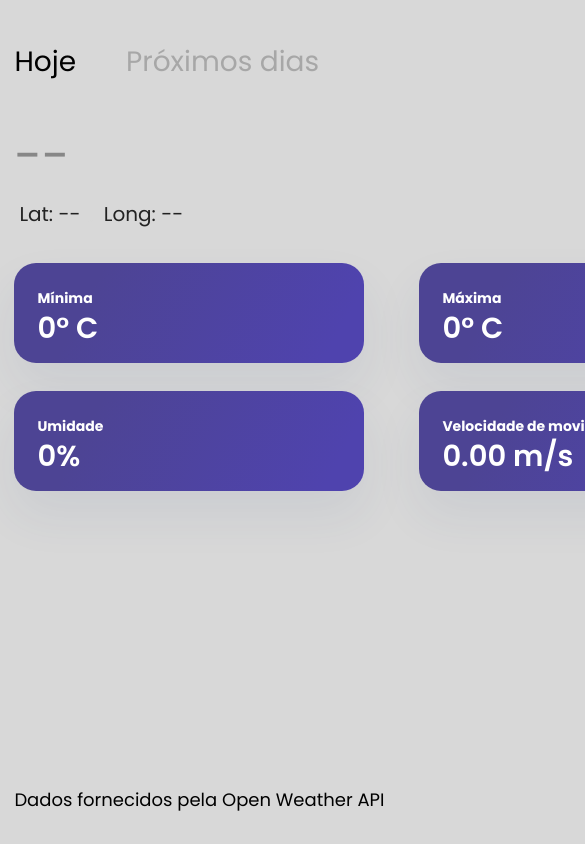
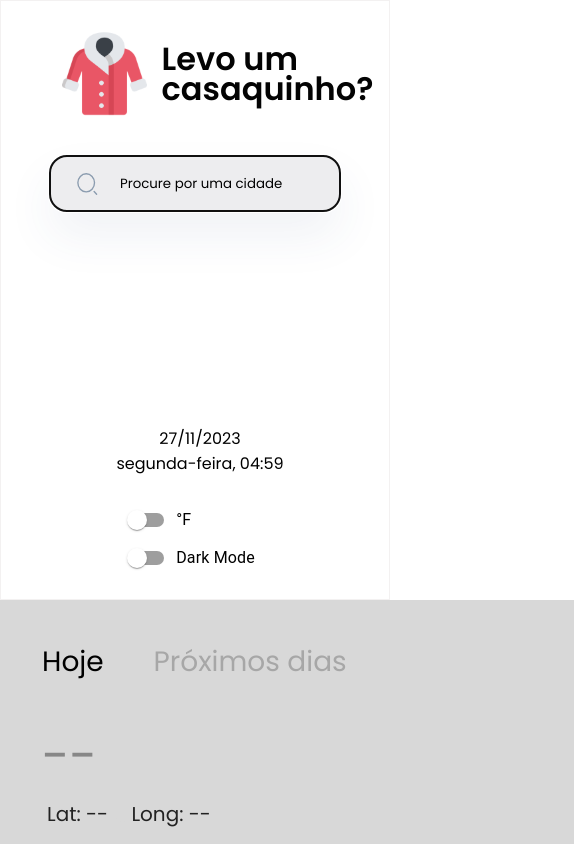
Before and after one commit to BrendonLee23/project-good-weather-frontend, a React (Vite) app: page / in a window 390 px wide. Shown: the top 844 px of the page, 585 px wide, since content can reach past the window. Built offline with nearby package versions, Linux system fonts and the light colour scheme; no server answers.

Commit message:
Update: responsive layout

```diff
--- a/src/components/LeftInfos/LeftInfos.jsx
+++ b/src/components/LeftInfos/LeftInfos.jsx
@@ -106,7 +106,6 @@ export default function LeftInfos() {
                 <StyledTemperature weatherType={weatherData ? weatherData.weather[0].description : ''}>
                     {temperatureInKelvin ? (
                         <>
-
                             <h1>{iconUrl && <img src={iconUrl} alt="Weather Icon" />}{displayTemperature}°{isFahrenheit ? 'F' : 'C'}</h1>
                         </>
                     ) : (
@@ -149,13 +148,20 @@ const LeftInfosContainer = styled.div`
     width: 800px;
     height: 100%;
     padding: 30px 20px 10px 30px;
-    border: 1px solid #f3f1f1
+    border: 1px solid #f3f1f1;
+    @media (max-width: 574px) {
+        width: 100%;
+        height: 600px;
+    }
 `
 const Title = styled.div`
     display: flex;
     align-items: center;
     justify-content: center;
     padding-left: 35px;
+    @media (max-width: 574px) {
+        margin-bottom: 10px;
+    }
     img{
         width: 85px;
         height: 85px;
@@ -205,6 +211,10 @@ const ResumeInfos = styled.div`
     margin-top: 70px;
     margin-bottom: 25px;
     position: relative;
+    @media (max-width: 574px) {
+        position: absolute;
+        margin-top: 200px;
+    }
 `
 const StyledTemperature = styled.div`
     display: flex;
@@ -216,7 +226,6 @@ const StyledTemperature = styled.div`
     color: ${(props) => {
         const weatherType = props.weatherType || '';
         const color = weatherDescriptions[weatherType]?.color || '#b6b4b4';
-
         return color;
     }};
     h1{
@@ -231,18 +240,7 @@ const StyledTemperature = styled.div`
         height:70px;
     }
 `
-const Footer = styled.div`
-    bottom: 20px;
-    position: fixed;
-    p{
-        font-family: Poppins;
-        font-size: 18px;
-        font-weight: 400;
-        line-height: 48px;
-        letter-spacing: 0em;
-        text-align: left;
-}
-`
+
 const Description = styled.h2`
     font-family: Poppins;
     font-size: 23px;
@@ -253,7 +251,6 @@ const Description = styled.h2`
     color: ${(props) => {
         const weatherType = props.weatherType || '';
         const color = weatherDescriptions[weatherType]?.color || '#9b9999';
-
         return color;
     }};
 `
@@ -264,11 +261,18 @@ const SwitchsDiv = styled.div`
     flex-direction: column;
     align-items: center;
     text-align: center;
+    @media (max-width: 574px) {
+        position: relative;
+        margin-top: 350px;
+    }
     hr{
         background: #EDEDED;
         border: 2px solid #EDEDED;
         width: 250px;
         margin-bottom: 30px;
+        @media (max-width: 574px) {
+        display: none;
+    }
     }
     h2{
     font-family: Poppins;
@@ -289,3 +293,22 @@ const SwitchsDiv = styled.div`
     }
 
 `
+const Footer = styled.div`
+    bottom: 20px;
+    position: fixed;
+    @media (max-width: 574px) {
+        display: none;
+    }
+    p{
+        font-family: Poppins;
+        font-size: 18px;
+        font-weight: 400;
+        line-height: 48px;
+        letter-spacing: 0em;
+        text-align: left;
+        @media (max-width: 574px) {
+        font-size: 12px;
+        text-align: left;
+    }
+}
+`
--- a/src/components/RightInfos/RightInfos.jsx
+++ b/src/components/RightInfos/RightInfos.jsx
@@ -41,6 +41,11 @@ const RightInfosContainer = styled.div`
     border: 2px solid #D8D8D8;
     padding-left: 40px;
     padding-top: 30px;
+    @media (max-width: 574px) {
+        height: 100%;
+        margin: 0 auto;
+        width: 574px;
+    }
 `
 
 const CityAndCoordinates = styled.div`
@@ -117,6 +122,12 @@ const TitleOptions = styled.div`
 const Footer = styled.div`
     bottom: 20px;
     position: fixed;
+    @media (max-width: 574px) {
+        width: 100%; /* Ajusta a largura para 100% em telas menores que 574px */
+        position: relative;
+        margin-top: 20px;
+        text-align: center;
+    }
     p{
         font-family: Poppins;
         font-size: 18px;
@@ -124,5 +135,10 @@ const Footer = styled.div`
         line-height: 48px;
         letter-spacing: 0em;
         text-align: left;
+        @media (max-width: 574px) {
+        text-align: left;
+        margin-right: 20px;
+        margin-bottom: 10px;
+    }
     }
 `
--- a/src/components/TodayInfos.jsx
+++ b/src/components/TodayInfos.jsx
@@ -58,6 +58,10 @@ const BoxGroup = styled.div`
     height: 230px;
     gap:25px;
     margin-bottom: 20px;
+    @media (max-width: 574px) {
+        width: 485px;
+        padding-left: 25px;
+    }
 `
 const StyledBox = styled.div`
     width: 350px;
@@ -67,6 +71,11 @@ const StyledBox = styled.div`
     box-shadow: 0px 24px 48px 0px #314F7C14;
     margin-right: 30px;
     padding: 23px;
+    @media (max-width: 574px) {
+        width: 210px;
+        margin-right: 5px;
+        padding: 18px;
+    }
     p{
         font-family: Poppins;
         font-size: 14px;
@@ -75,6 +84,9 @@ const StyledBox = styled.div`
         letter-spacing: 0em;
         text-align: left;
         color: #FFFFFF;
+        @media (max-width: 574px) {
+            font-size: 12px;
+    }
     }
     h1{
         font-family: Poppins;
@@ -84,6 +96,9 @@ const StyledBox = styled.div`
         letter-spacing: 0em;
         text-align: left;
         color: #FFFFFF;
+        @media (max-width: 574px) {
+            font-size: 22px;
+    }
     }
 `
 const TextResult0 = styled.p`
--- a/src/pages/HomePage/HomePage.jsx
+++ b/src/pages/HomePage/HomePage.jsx
@@ -18,5 +18,9 @@ const Home = styled.div`
     display: flex;
     justify-content: center; /* Centraliza os elementos horizontalmente */
     align-items: center; /* Centraliza os elementos verticalmente */
-
+    @media (max-width: 574px) {
+        height: 100%;
+        flex-direction: column; /* Altera a direção do layout para coluna em telas menores que 574px */
+        justify-content: center;
+    }
 `
--- a/src/styles/GlobalStyle.jsx
+++ b/src/styles/GlobalStyle.jsx
@@ -11,5 +11,4 @@ export const GlobalStyle = createGlobalStyle`
     ::placeholder{
             color: black;
         }
-
 `
```
Lines whose indentation alone changed are shown as unchanged.
